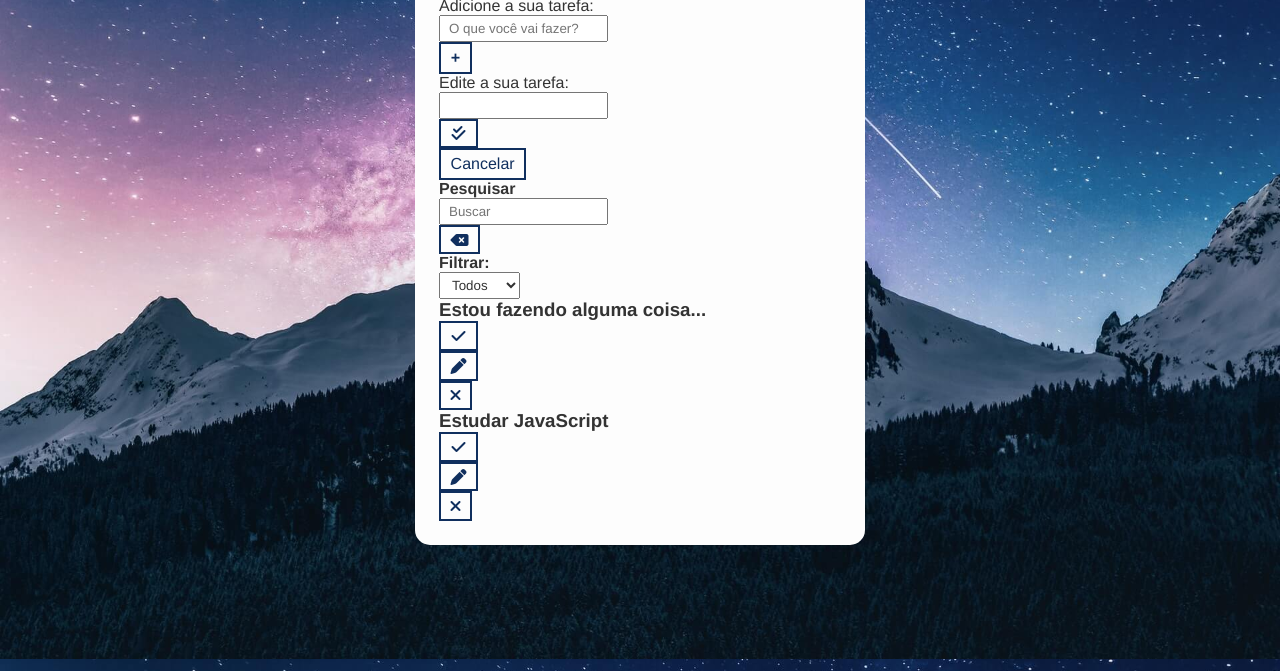
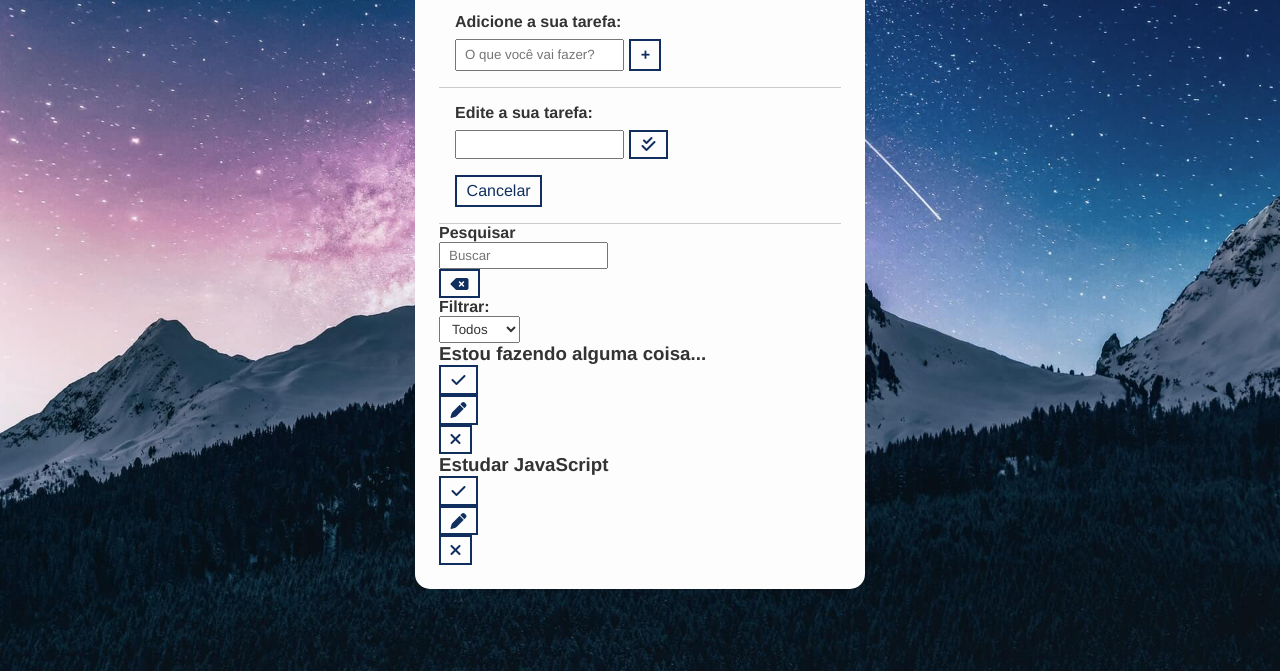
Before and after one commit to IgorCCesar/projeto-to-do-list, a plain HTML site: page index.html in a window 1280 px wide. Shown: the part 129-800 px from the top of the page. Drawn offline with Linux system fonts and the light colour scheme.

Commit message:
estilizando parte da pagina

```diff
--- a/css/styles.css
+++ b/css/styles.css
@@ -63,3 +63,28 @@ input, select {
   padding: 0 1rem 1rem;
   border-bottom: 1px solid #ccc;
 }
+
+/* Todo Form */
+#todo-form, #edit-form {
+  padding: 1rem;
+  border-bottom: 1px solid #ccc;
+}
+
+#todo-form p, #edit-form p {
+  margin-bottom: .5rem;
+  font-weight: bold;
+}
+
+.form-control {
+  display: flex
+}
+
+.form-control input {
+  margin-right: 0.3rem;
+}
+
+#cancel-edit-btn {
+  margin-top: 1rem;
+}
+
+/* Todo toolbar */
```
